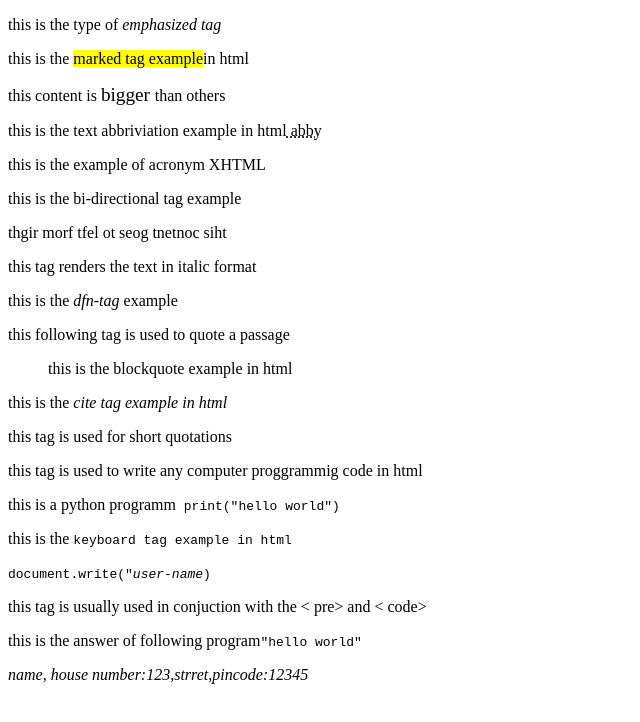
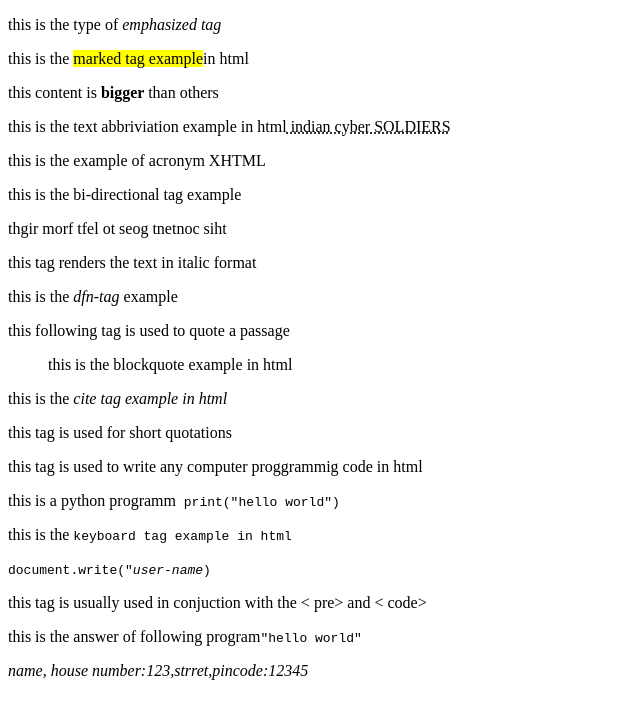
Before and after one commit to ICSOLDIERS/HTML-and-python, a plain HTML site: page chapter5.html in a window 1280 px wide. Shown: the whole page, without its empty margins (0-640 px from the left). Drawn offline with Linux system fonts and the light colour scheme.

Commit message:
second commit

```diff
--- a/chapter5.html
+++ b/chapter5.html
@@ -18,11 +18,11 @@
 
 
     <!-- strong tag in html -->
-    <p>this content is <big>bigger </big>than others</p>
+    <p>this content is <strong>bigger </strong>than others</p>
 
 
     <!-- text abbriviation -->
-    <p>this is the text abbriviation example in html<abbr title="abhishek"> abby</abbr></p>
+    <p>this is the text abbriviation example in html<abbr title="icsoldiers"> indian cyber SOLDIERS</abbr></p>
 
 
     <!-- acronym elements -->
```
Also changed, not shown: CHAPTER1.html (+0 -8 lines).
